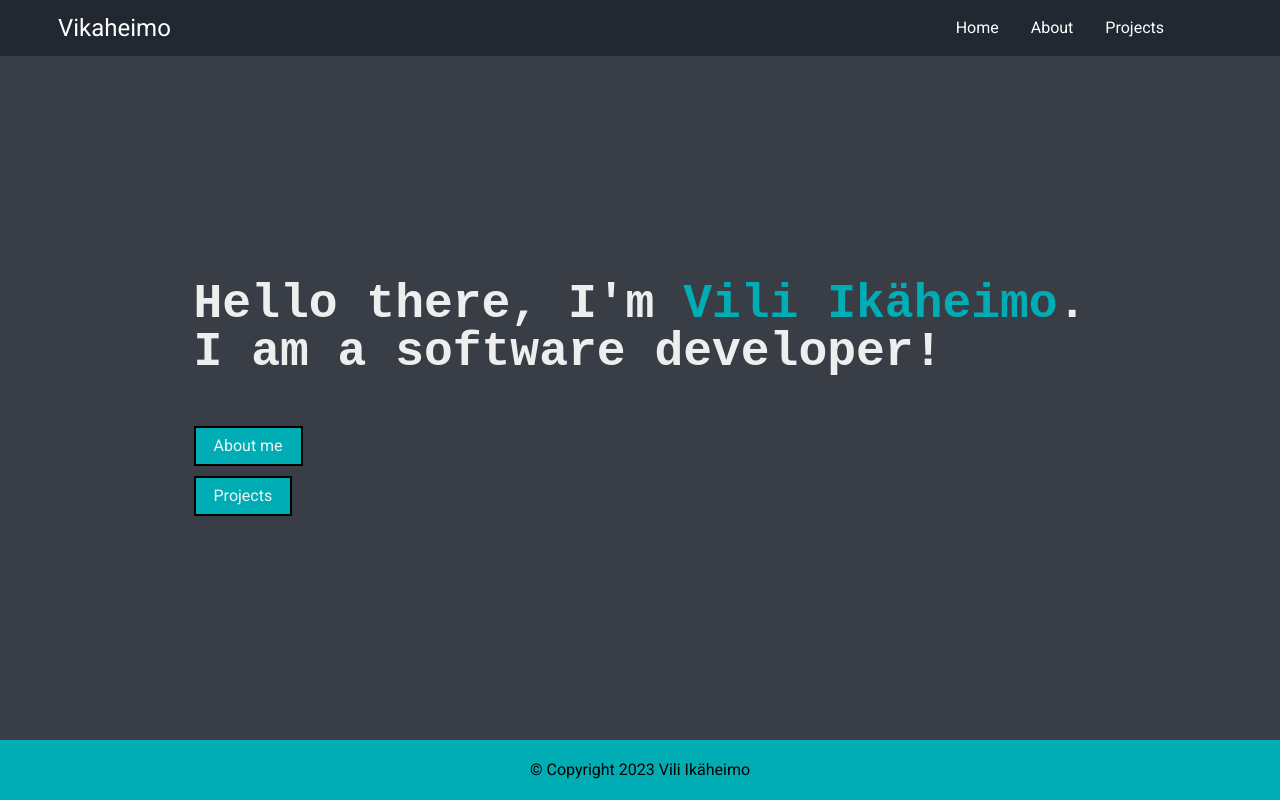
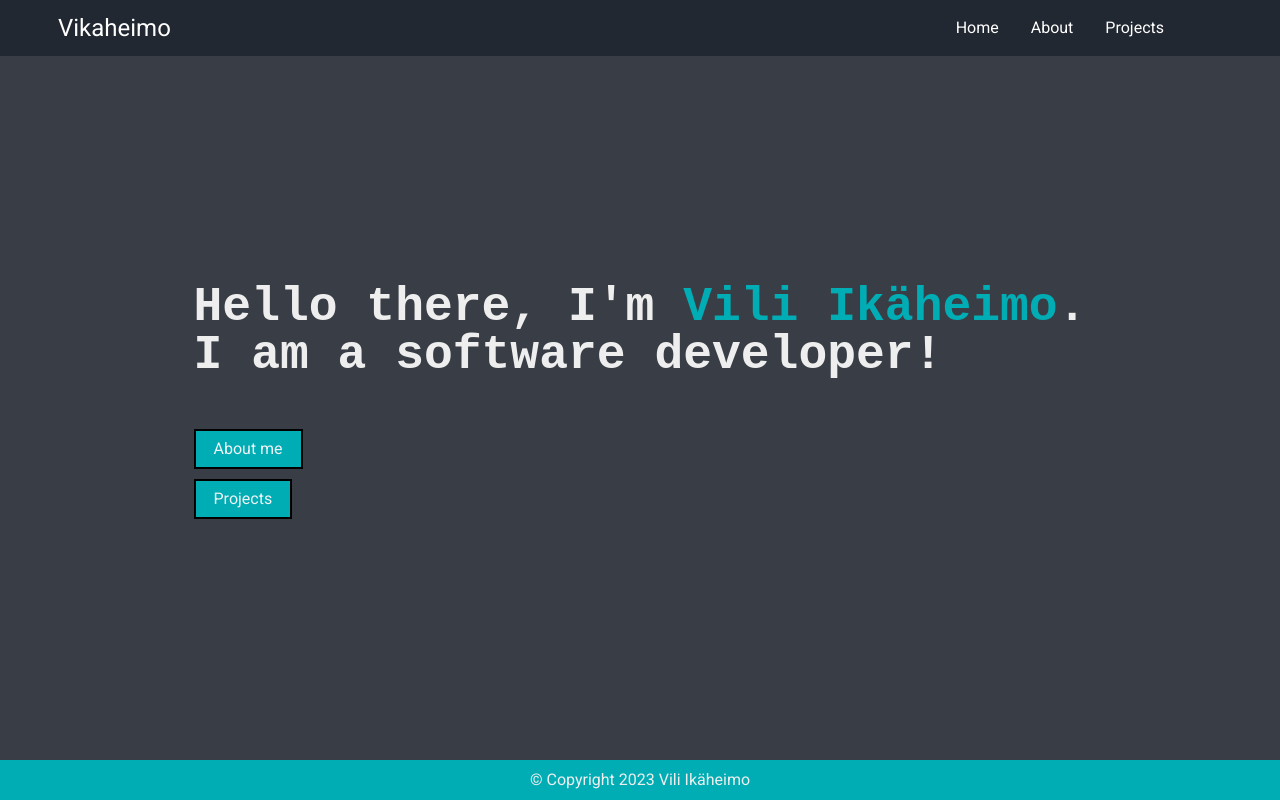
Before and after one commit to Vikaheimo/Portfolio-frontend, a SvelteKit app: page / in a window 1280 px wide. Built offline with nearby package versions, Linux system fonts and the light colour scheme.

Commit message:
Fix css in footer and main

```diff
--- a/src/lib/footer.svelte
+++ b/src/lib/footer.svelte
@@ -5,10 +5,9 @@
 
 <style lang="scss">
     footer {
-        position: sticky;
-        top: 100%;
-        height: 60px;
-        clear: both;
+        position: absolute;
+        bottom: 0;
+        height: 2.5rem;
         width: 100%;
         display: flex;
         align-items: center;
--- a/src/routes/+layout.svelte
+++ b/src/routes/+layout.svelte
@@ -6,14 +6,16 @@
     import Navbar from "../lib/navbar.svelte";
     import Footer from "../lib/footer.svelte";
 </script>
-
+<div class="page-container">
+    <div class="content-wrap">
         <Navbar />
 
         <main>
             <slot />
         </main>
-
+    </div>
     <Footer />
+</div>
 
 <style lang="scss">
     /* https://colorhunt.co/palette/222831393e4600adb5eeeeee */
@@ -53,25 +55,25 @@
     // Custom backround color
     :global(body) {
         background-color: #393E46;
-        max-height: fit
-    }
-
-    :global(html) {
-        overflow: auto;
-        height: 100%;
+        max-height: fit;
+        color: #EEEEEE;
     }
 
     @import url('https://fonts.googleapis.com/css2?family=Roboto&display=swap');
+    html {
+        height: 100%;
+    }
+    .page-container {
+        position: relative;
+        min-height: 100%;
+    }
 
-	.navlinks {
-		display: flex;
-		justify-content: space-around;
+    .content-wrap {
+        padding-bottom: 2.5rem;
+        min-height: 100vh;
     }
+
     main {
-        color: #EEEEEE;
-        min-height: calc(100vh - 60px - 56px);
-        display: flex;
-        align-items: center;
-        justify-content: center;
+        min-height: calc(100vh - 2.5rem - 70px);
     }
 </style>
--- a/src/routes/+page.svelte
+++ b/src/routes/+page.svelte
@@ -23,7 +23,7 @@
         display: flex;
         align-items: center;
         justify-content: center;
-        height: auto;
+        min-height: calc(100vh - 2.5rem - 70px);
     }
     .box {
         display: block;
```
Also changed, not shown: 1 other file (tests, documents, lock files or other folders). Lines whose indentation alone changed are shown as unchanged.
